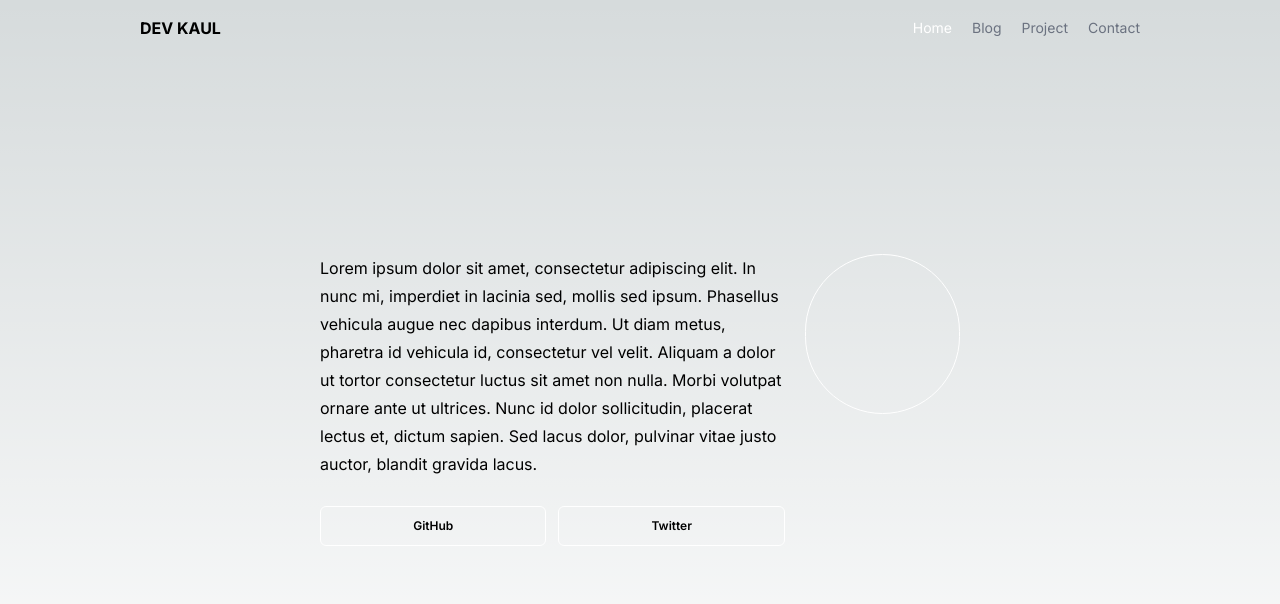
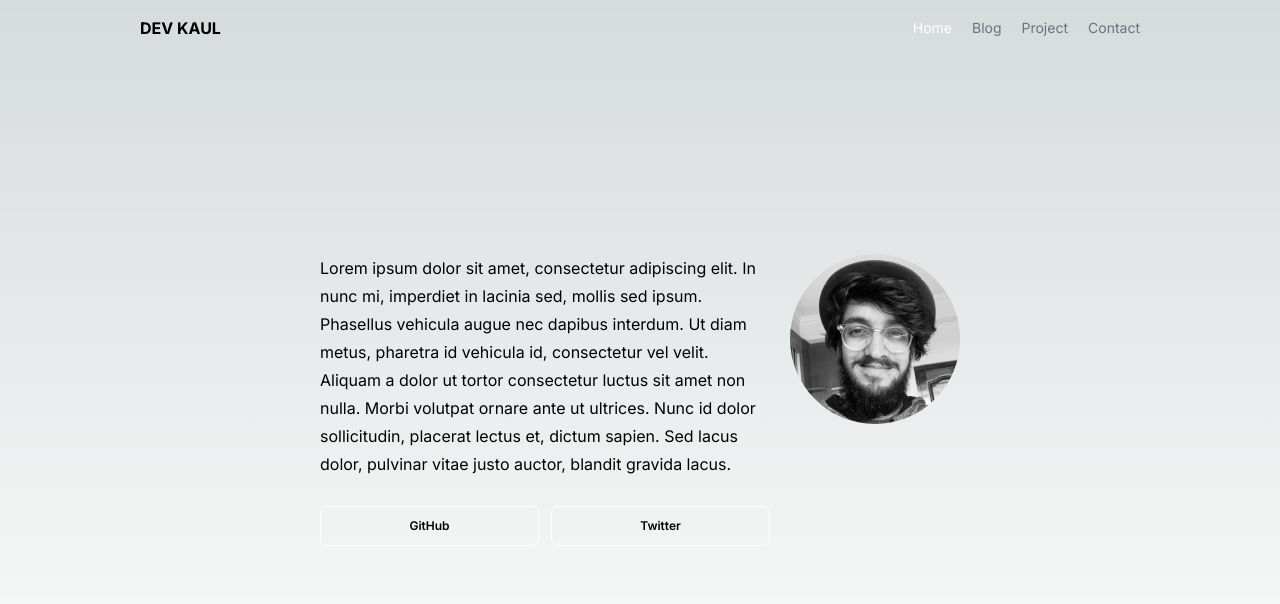
Before and after one commit to BugReportOnWeb/website, a Next.js app: page / in a window 1280 px wide. Shown: the top 604 px of the page. Built offline with nearby package versions, Linux system fonts and the light colour scheme.

Commit message:
Add profile picture for the Home page

```diff
--- a/app/page.tsx
+++ b/app/page.tsx
@@ -1,7 +1,9 @@
+import Image from "next/image";
+
 const Home = () => {
     return (
         <div className='flex flex-col mx-3 mt-64 max-w-[40rem] pb-7 justify-center items-center gap-5 sm:flex-row-reverse sm:items-start sm:mt-0 sm:pb-0'>
-            <div className='border border-white w-40 h-40 rounded-full'></div>
+            <Image height={170} width={170} className='rounded-full' src='/profile.jpg' alt="Author's Photo" />
             <div className='sm:w-3/4'>
                 <p className='leading-7'>Lorem ipsum dolor sit amet, consectetur adipiscing elit. In nunc mi, imperdiet in lacinia sed, mollis sed ipsum. Phasellus vehicula augue nec dapibus interdum. Ut diam metus, pharetra id vehicula id, consectetur vel velit. Aliquam a dolor ut tortor consectetur luctus sit amet non nulla. Morbi volutpat ornare ante ut ultrices. Nunc id dolor sollicitudin, placerat lectus et, dictum sapien. Sed lacus dolor, pulvinar vitae justo auctor, blandit gravida lacus.</p>
                 <div className='mt-7 text-xs flex flex-col justify-around gap-3 sm:flex-row'>
```
Also changed, not shown: public/profile.jpg (added).
